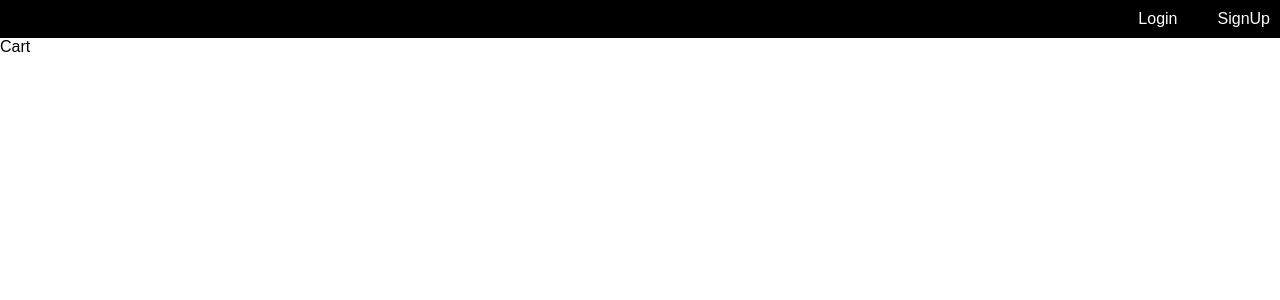
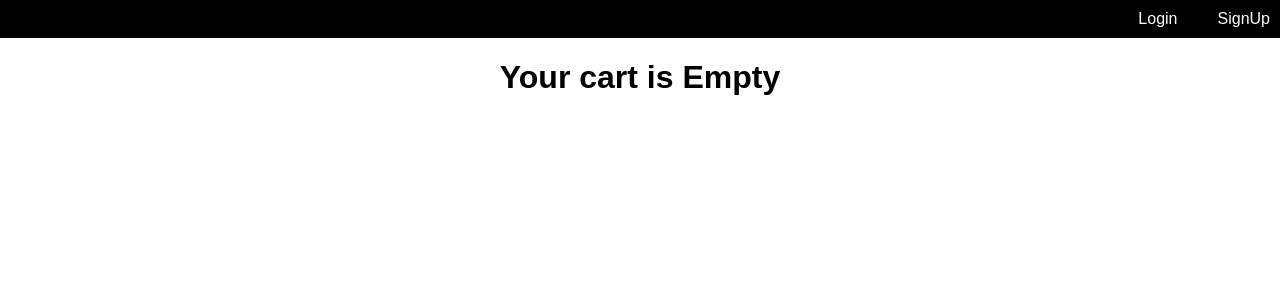
Before and after one commit to Ramakrishnahm/react-projects-1, a React (Create React App) app: page /cart in a window 1280 px wide. Shown: the top 300 px of the page. Built offline with nearby package versions, Linux system fonts and the light colour scheme.

Commit message:
added cart component

```diff
--- a/src/App.css
+++ b/src/App.css
@@ -198,3 +198,6 @@
 .resetbtn {
   background-color: rgb(103, 5, 103);
 }
+.cart-comp {
+  text-align: center;
+}
--- a/src/components/navbar/Cart.js
+++ b/src/components/navbar/Cart.js
@@ -1,4 +1,8 @@
 const Cart = () => {
-  return "Cart";
+  return (
+    <>
+      <h1 className="cart-comp">Your cart is Empty</h1>
+    </>
+  );
 };
 export default Cart;
```
